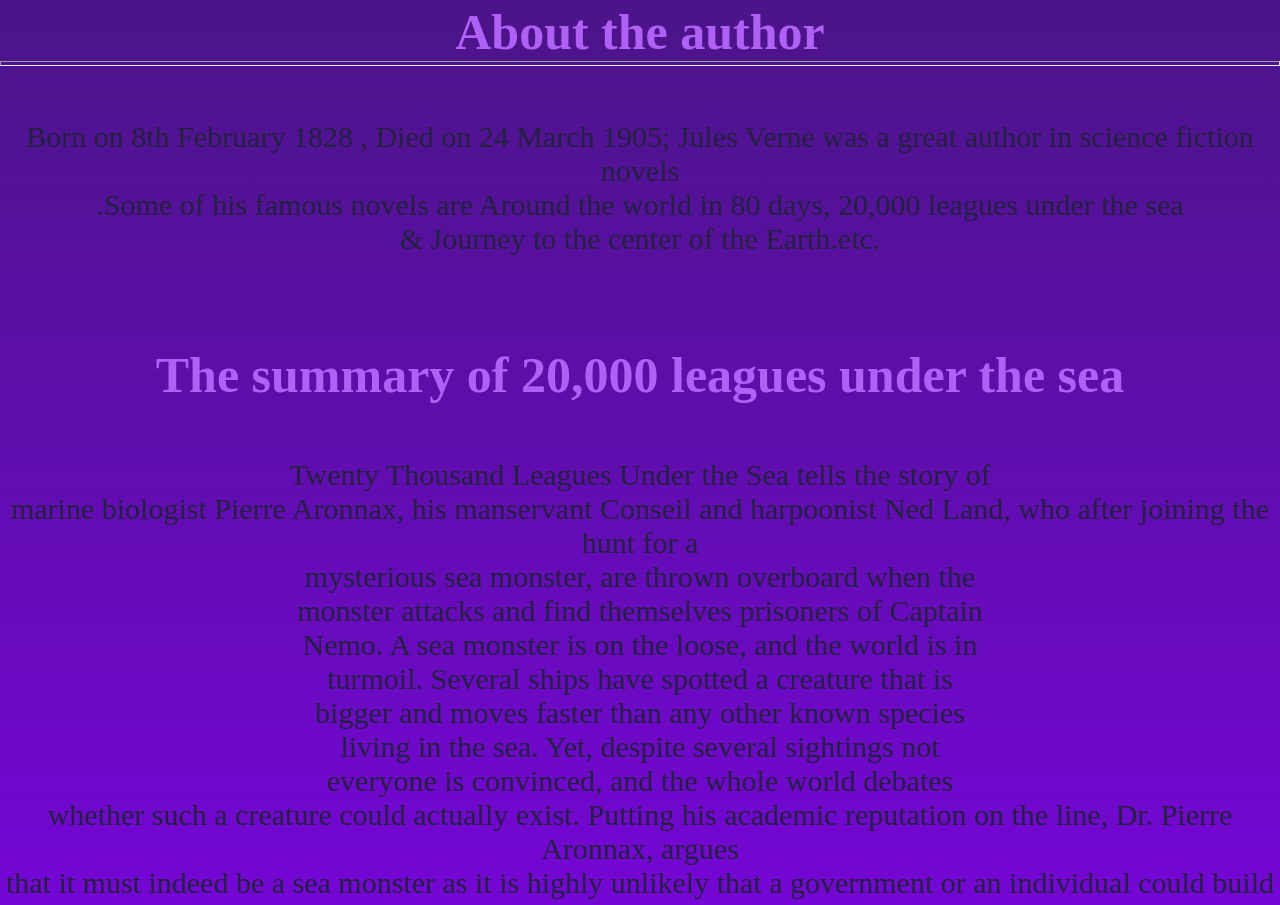
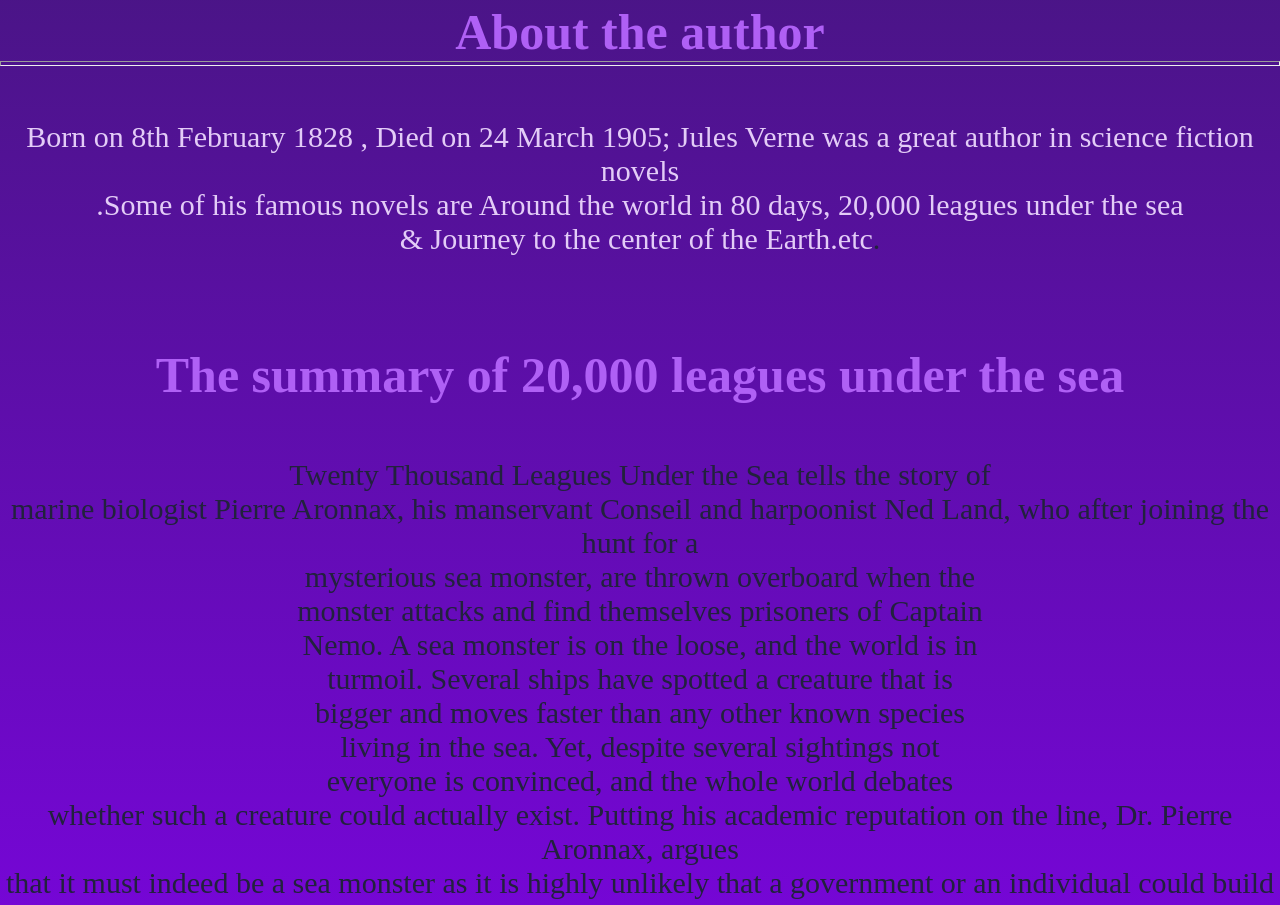
Before and after one commit to Fox-coding-1006/writers-born-in-feb.com, a plain HTML site: page index.html in a window 1280 px wide. Shown: the part 2540-3445 px from the top of the page. Drawn offline with Linux system fonts and the light colour scheme.

Commit message:
scool pr

```diff
--- a/index.html
+++ b/index.html
@@ -118,7 +118,7 @@
               </h1>
               <hr>
               <br><br><br>
-              <p>Born on 8th February 1828 , Died on 24 March 1905; Jules Verne was a great author in science fiction novels <br>.Some of his famous novels are Around the world in 80 days, 20,000  leagues under the sea <br>  & Journey to the center of the Earth.etc.</p>
+              <p><span> Born on 8th February 1828 , Died on 24 March 1905; Jules Verne was a great author in science fiction novels <br>.Some of his famous novels are Around the world in 80 days, 20,000  leagues under the sea <br>  & Journey to the center of the Earth.etc</span>.</p>
               <br><br><br><br><br>
               <h1 class="mainthree">
                 The summary of 20,000 leagues under the sea
--- a/style.css
+++ b/style.css
@@ -86,3 +86,6 @@ main h1 span{
 .ma{
     background-image: linear-gradient(#22223d,rgb(136,0,248));
 }
+main p span{
+    color:rgb(227, 204, 247);
+}
```
